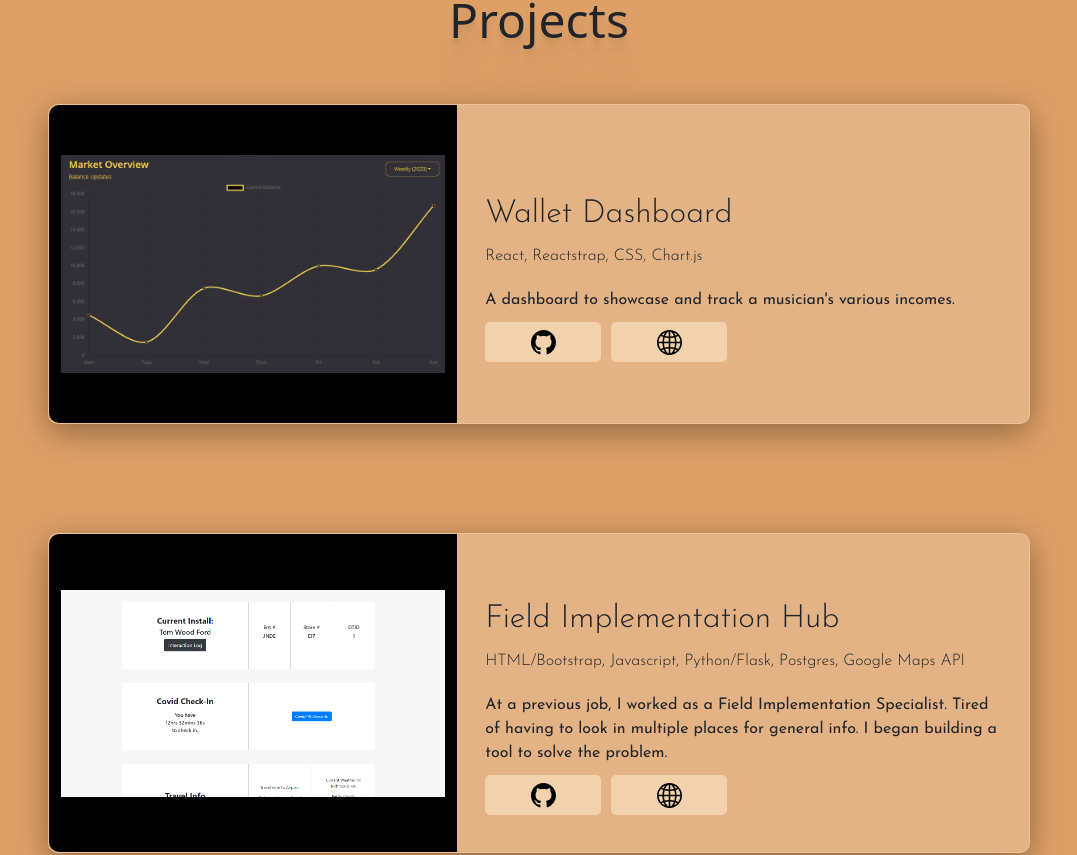
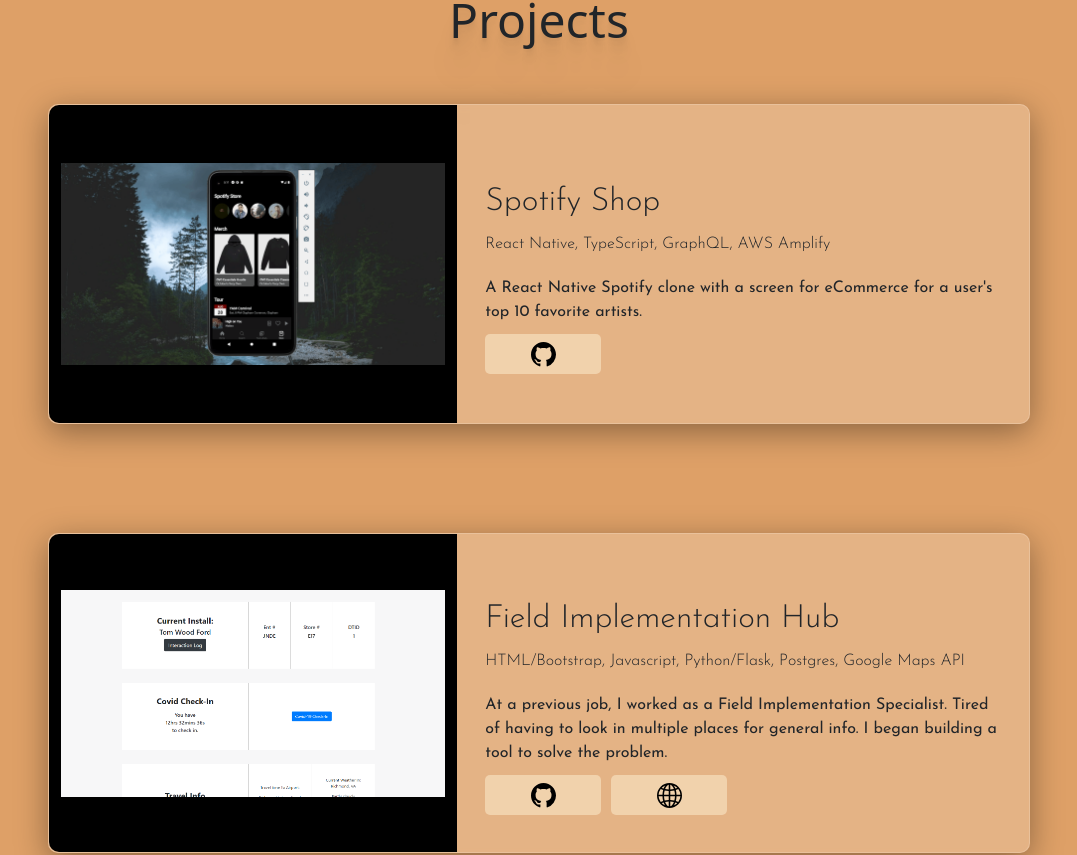
Before and after one commit to PaytonDev/portfolio-site, a React (Create React App) app: page / in a window 1280 px wide. Shown: the part 2530-3385 px from the top of the page, without its empty margins (101-1178 px from the left). Built offline with nearby package versions, Linux system fonts and the light colour scheme.

Commit message:
Update Portfolio button. Updated projects.

```diff
--- a/src/Container/Projects/ProjectRow.js
+++ b/src/Container/Projects/ProjectRow.js
@@ -25,6 +25,8 @@
                         <div className="ProjectRow-body">
                             {desc}
                         </div>
+                            {siteLink != null ?
+                            <>
                                 <a href={codeLink} rel="noreferrer" target="_blank">
                                     <button className="ProjectRow-button lifting-effect">
                                         <svg xmlns="http://www.w3.org/2000/svg" width="25" height="25" fill="currentColor" className="bi bi-github" viewBox="0 0 16 16">
@@ -39,6 +41,16 @@
                                         </svg>
                                     </button>
                                 </a>
+                            </>
+                            :
+                                <a href={codeLink} rel="noreferrer" target="_blank">
+                                    <button className="ProjectRow-button lifting-effect">
+                                        <svg xmlns="http://www.w3.org/2000/svg" width="25" height="25" fill="currentColor" className="bi bi-github" viewBox="0 0 16 16">
+                                            <path d="M8 0C3.58 0 0 3.58 0 8c0 3.54 2.29 6.53 5.47 7.59.4.07.55-.17.55-.38 0-.19-.01-.82-.01-1.49-2.01.37-2.53-.49-2.69-.94-.09-.23-.48-.94-.82-1.13-.28-.15-.68-.52-.01-.53.63-.01 1.08.58 1.23.82.72 1.21 1.87.87 2.33.66.07-.52.28-.87.51-1.07-1.78-.2-3.64-.89-3.64-3.95 0-.87.31-1.59.82-2.15-.08-.2-.36-1.02.08-2.12 0 0 .67-.21 2.2.82.64-.18 1.32-.27 2-.27.68 0 1.36.09 2 .27 1.53-1.04 2.2-.82 2.2-.82.44 1.1.16 1.92.08 2.12.51.56.82 1.27.82 2.15 0 3.07-1.87 3.75-3.65 3.95.29.25.54.73.54 1.48 0 1.07-.01 1.93-.01 2.2 0 .21.15.46.55.38A8.012 8.012 0 0 0 16 8c0-4.42-3.58-8-8-8z"/>
+                                        </svg>
+                                    </button>
+                                </a>
+                            }
                     </div>
                </Col>
            </Row>
--- a/src/Container/Projects/Projects.js
+++ b/src/Container/Projects/Projects.js
@@ -4,9 +4,9 @@
 import "./Projects.css"
 import { ProjectRow } from "./ProjectRow"
 import { Container } from 'reactstrap';
-import WalletDashboardVid from "./WalletDashboardVid.gif"
 import ImpInstallHubVid from "./ImpInstallHubVid.gif"
 import PortfolioNewVid from "./PortfolioNew.gif"
+import SpotifyShopVid from "./Spotify-Shop-Demo1.gif"
 
 const Projects = () => {
     useEffect(() => {
@@ -35,12 +35,12 @@
 const projectArr = [
     {
         id: 1,
-        title: 'Wallet Dashboard',
-        image: WalletDashboardVid,
-        stack: "React, Reactstrap, CSS, Chart.js",
-        desc: "A dashboard to showcase and track a musician's various incomes.",
-        codeLink: "https://github.com/PaytonDev/Wallet-Dashboard",
-        siteLink: "https://paytondev.github.io/Wallet-Dashboard/"
+        title: 'Spotify Shop',
+        image: SpotifyShopVid,
+        stack: "React Native, TypeScript, GraphQL, AWS Amplify",
+        desc: "A React Native Spotify clone with a screen for eCommerce for a user's top 10 favorite artists.",
+        codeLink: "https://github.com/PaytonDev/spotify-shop",
+        siteLink: null
     },
     {
         id: 2,
@@ -57,7 +57,7 @@
         image: PortfolioNewVid,
         stack: "HTML/ReactStrap, CSS, React, Node.js",
         desc: "The website you're on right now! My deeper dive into animate.css and different react tools such as react-scroll, AOS (Animate on Scroll), and Reactstrap.",
-        // codeLink: "https://github.com/PaytonDev/music-landing-page",
+        codeLink: "https://github.com/PaytonDev/portfolio-site",
         siteLink: "https://breeanapayton.com"
     },
 ]
```
Also changed, not shown: src/Container/Projects/Spotify-Shop-Demo1.gif (added). Lines whose indentation alone changed are shown as unchanged.
